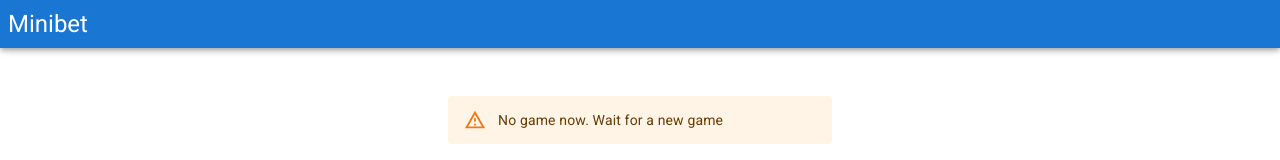
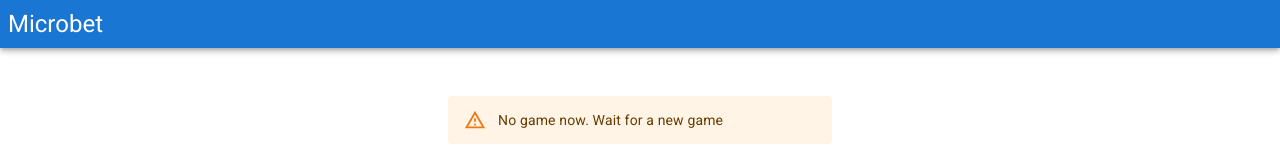
Before and after one commit to FranckErnewein/tft, a React (Vite) app: page / in a window 1280 px wide. Shown: the top 160 px of the page. Built offline with nearby package versions, Linux system fonts and the light colour scheme; no server answers.

Commit message:
update app name (minibet -> microbet)

```diff
--- a/index.html
+++ b/index.html
@@ -3,7 +3,7 @@
   <head>
     <meta charset="UTF-8" />
     <meta name="viewport" content="width=device-width, initial-scale=1.0" />
-    <title>Minibet</title>
+    <title>Microbet</title>
   </head>
   <body>
     <div id="root"></div>
--- a/src/components/Layout.tsx
+++ b/src/components/Layout.tsx
@@ -20,7 +20,7 @@ const Layout: FC<Props> = ({ game }) => {
         <Grid container>
           <Grid item xs={4}>
             <Typography variant="h5" component="h1" sx={{ flexGrow: 1, p: 1 }}>
-              Minibet
+              Microbet
             </Typography>
           </Grid>
           <Grid item xs={8} textAlign="right">
```
